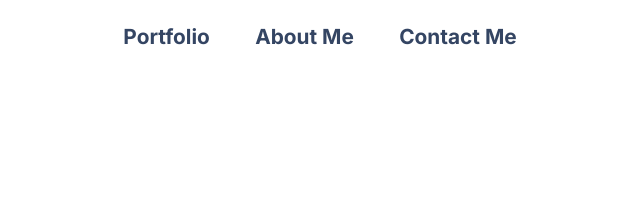
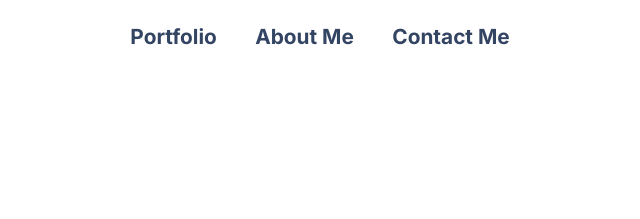
Before and after one commit to Doheera-kosi/Portfolio-setup-andmobile-first, a website: page index.html in a window 1280 px wide. Shown: the top 219 px of the page, 320-960 px from the left. Drawn offline with nearby package versions, Linux system fonts and the light colour scheme.

Commit message:
Fix Linters errors and Resolve PR conflicts

```diff
--- a/index.html
+++ b/index.html
@@ -18,11 +18,11 @@
       </div>
 
       <div class="nav-b">
-        <ul class="nav-b-list">
-          <a href="#portfolio" class="nvl">Portfolio</a>
-          <a href="#about" class="nvl">About Me</a>
-          <a href="#contact" class="nvl">Contact Me</a>
-        </ul>
+        <a href="#portfolio" class="nvl">Portfolio</a>
+        <a href="#about" class="nvl">About Me</a>
+        <a href="#contact" class="nvl">Contact Me</a>
+        <!-- <ul class="nav-b-list"> -->
+        <!-- </ul> -->
       </div>
     </header>
 
--- a/style.css
+++ b/style.css
@@ -262,6 +262,21 @@ li {
   letter-spacing: 0.03em;
 }
 
+/*
+.btn-resume {
+  background: #36b37f;
+  padding: 12px;
+  border-radius: 0.4rem;
+  font-size: 17px;
+  font-size: 100%;
+  color: #fff;
+  font-family: 'Inter', sans-serif;
+  font-weight: 500;
+  font-style: normal;
+  border: none;
+  letter-spacing: 0.03em;
+} */
+
 .see-project:hover,
 .btn-resume:hover {
   background: #36b37f;
@@ -309,20 +324,6 @@ li {
   flex-direction: column;
   height: 62px;
   align-items: center;
-}
-
-.btn-resume {
-  background: #36b37f;
-  padding: 12px;
-  border-radius: 0.4rem;
-  font-size: 17px;
-  font-size: 100%;
-  color: #fff;
-  font-family: 'Inter', sans-serif;
-  font-weight: 500;
-  font-style: normal;
-  border: none;
-  letter-spacing: 0.03em;
 }
 
 .btn-resume:hover {
@@ -404,8 +405,6 @@ li {
   gap: 20px;
   background-image: url(assets/images/illustration-contact-form.png);
   background-size: 30%;
-  background-position-y: 640px;
-  background-position-x: 280px;
   background-repeat: no-repeat;
   background-position-y: 730px;
   background-position-x: 317px;
@@ -511,22 +510,13 @@ button {
   }
 
   .nav-b {
+    /* background: #000; */
     display: flex;
-    flex-direction: column;
+    flex-direction: row;
     align-items: center;
     justify-content: center;
     height: 72px;
-  }
-
-  .nav-b-list {
-    padding: 0;
-    display: flex;
-    height: 72px;
-    gap: 15%;
-    white-space: nowrap;
-    align-items: center;
-    justify-content: center;
-    font-size: 5px;
+    gap: 3%;
   }
 
   .nvl {
```
